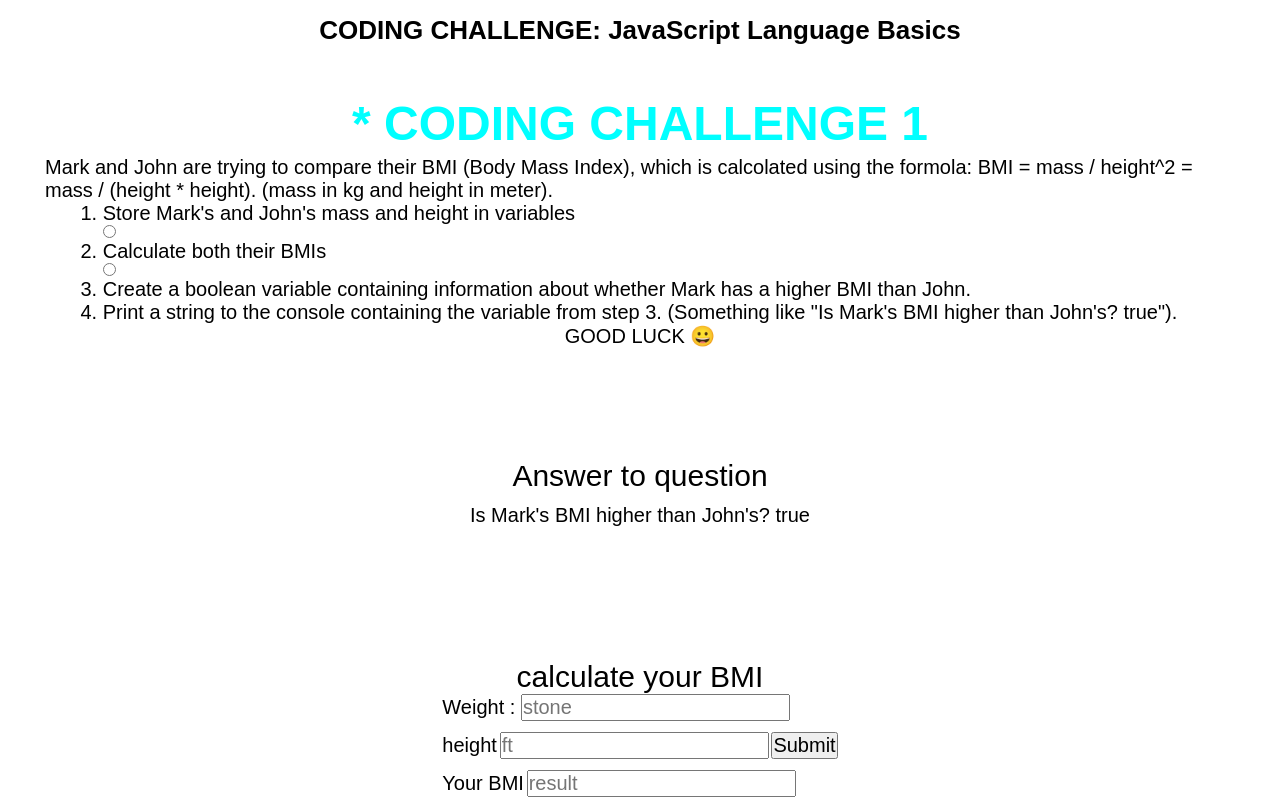
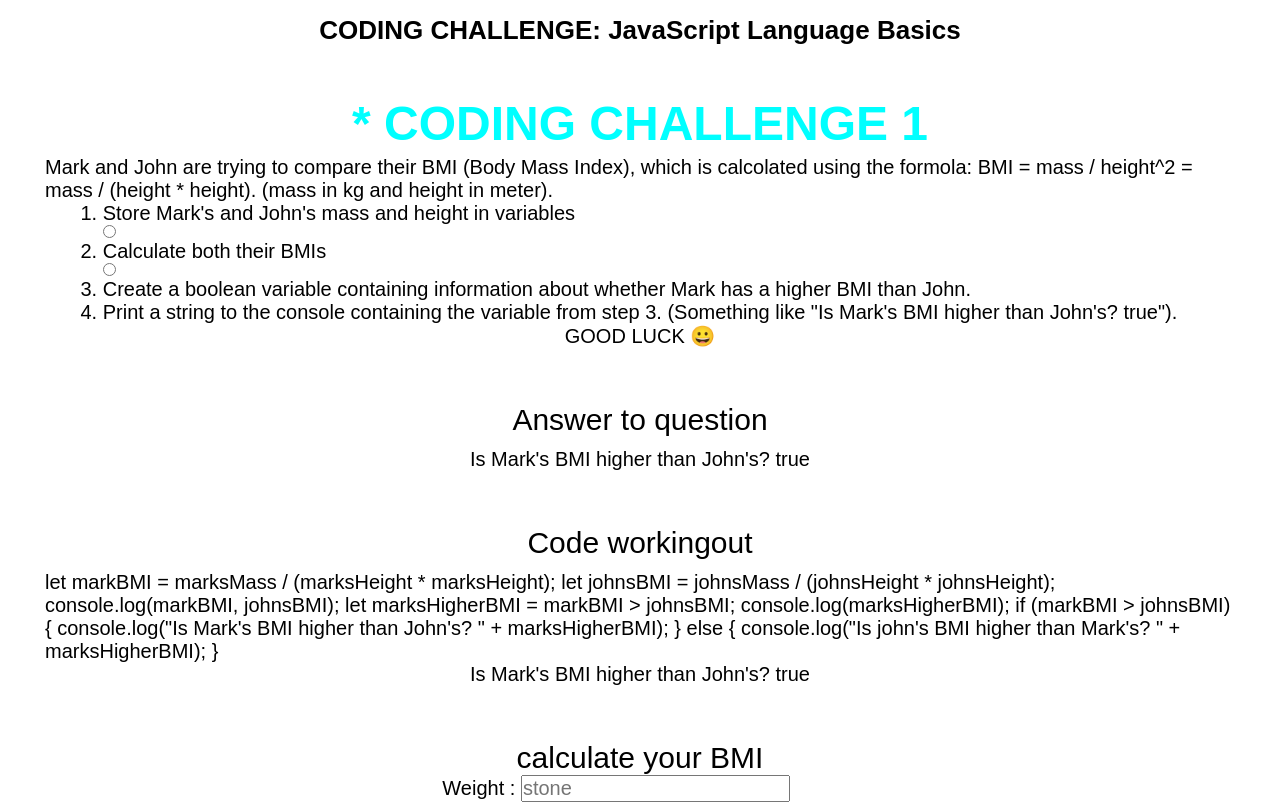
Before and after one commit to lish90/starter, a plain HTML site: page index.html in a window 1280 px wide. Shown: the top 805 px of the page. Drawn offline with Linux system fonts and the light colour scheme.

Commit message:
challenge 2 - compeleted in js document

```diff
--- a/index.html
+++ b/index.html
@@ -34,6 +34,25 @@
             <br>
 
         </div>
+        <div class="challenge" id="workingOut">
+            <h3>Code workingout</h3>
+            <br>
+            <p>
+                let markBMI = marksMass / (marksHeight * marksHeight);
+                let johnsBMI = johnsMass / (johnsHeight * johnsHeight);
+                console.log(markBMI, johnsBMI);
+                let marksHigherBMI = markBMI > johnsBMI;
+                console.log(marksHigherBMI);
+
+
+                if (markBMI > johnsBMI) {
+                console.log("Is Mark's BMI higher than John's? " + marksHigherBMI);
+                } else {
+                console.log("Is john's BMI higher than Mark's? " + marksHigherBMI);
+                }
+            </p>
+
+        </div>
         <div class="challenge" id="challenge_cal">
             <h3>calculate your BMI</h3>
 
@@ -55,8 +74,7 @@
         <div class="challenge" id="challenge_2">
             <h2>* CODING CHALLENGE 2</h2>
             <p>John and Mike both play basketball in different teams. In the latest 3 games, John's team scored 89, 120
-                and
-                103 points, while Mike's team scored 116, 94 and 123 points.</p>
+                and 103 points, while Mike's team scored 116, 94 and 123 points.</p>
             <Ol>
                 <li> Calculate the average score for each team</li>
                 <li> Decide which teams wins in average (highest average score), and print the winner to the console.
--- a/main.js
+++ b/main.js
@@ -36,9 +36,43 @@ const inputPTag = document.createElement('p');
 inputPTag.innerText = 'Is Mark\'s BMI higher than John\'s? ' + marksHigherBMI.toString();
 grabbingTheID.insertAdjacentHTML('beforeend', inputPTag.outerHTML);
 
+// add working out
+const grabbingTheIDs = document.querySelector('#workingOut');
+const inputP = document.createElement('p');
+
+inputP.innerText = 'Is Mark\'s BMI higher than John\'s? ' + marksHigherBMI.toString();
+grabbingTheIDs.insertAdjacentHTML('beforeend', inputP.outerHTML);
 
 //     fetch(index.js)
 //     .then(response => response.text())
 //     .then(data => {
 //       document.body.insertAdjacentHTML("afterend", data);
 //     });
+
+//  second Challenge
+
+// John's team scored 89, 120 and 103 points = Mike's team scored 116, 94 and 123 points
+
+let mikesAverageScore =(116+94+123)/3;
+console.log(mikesAverageScore);
+let johnsAverageScore =Math.floor((89+ 120+ 103)/3);
+// console.log(Math.float(johnsAverageScore));
+console.log(Math.floor(johnsAverageScore));
+let maryAverageScore =(97+134 +105)/3;
+console.log(maryAverageScore);
+
+
+// Decide which teams wins in average (highest average score), and print the winner to the console. Also include the average score in the output.
+
+let winner = mikesAverageScore > johnsAverageScore;
+console.log(winner);
+
+if (mikesAverageScore > johnsAverageScore && mikesAverageScore > maryAverageScore) {
+    console.log('Mike\s this the '+ winner +' winner with the higest avarage score of ' +mikesAverageScore);
+
+} else if(johnsAverageScore > mikesAverageScore && johnsHeight > maryAverageScore){
+    console.log('John\s this the '+ winner +' winner with the higest avarage score');
+
+} else {
+    console.log('Marys the winner');
+}
--- a/style.css
+++ b/style.css
@@ -55,7 +55,7 @@ header {
 }
 
 .challenge {
-    min-height: 25vh;
+    min-height: 10vh;
     margin: 3.5rem;
     padding: 1rem;
     display: flex;
```
